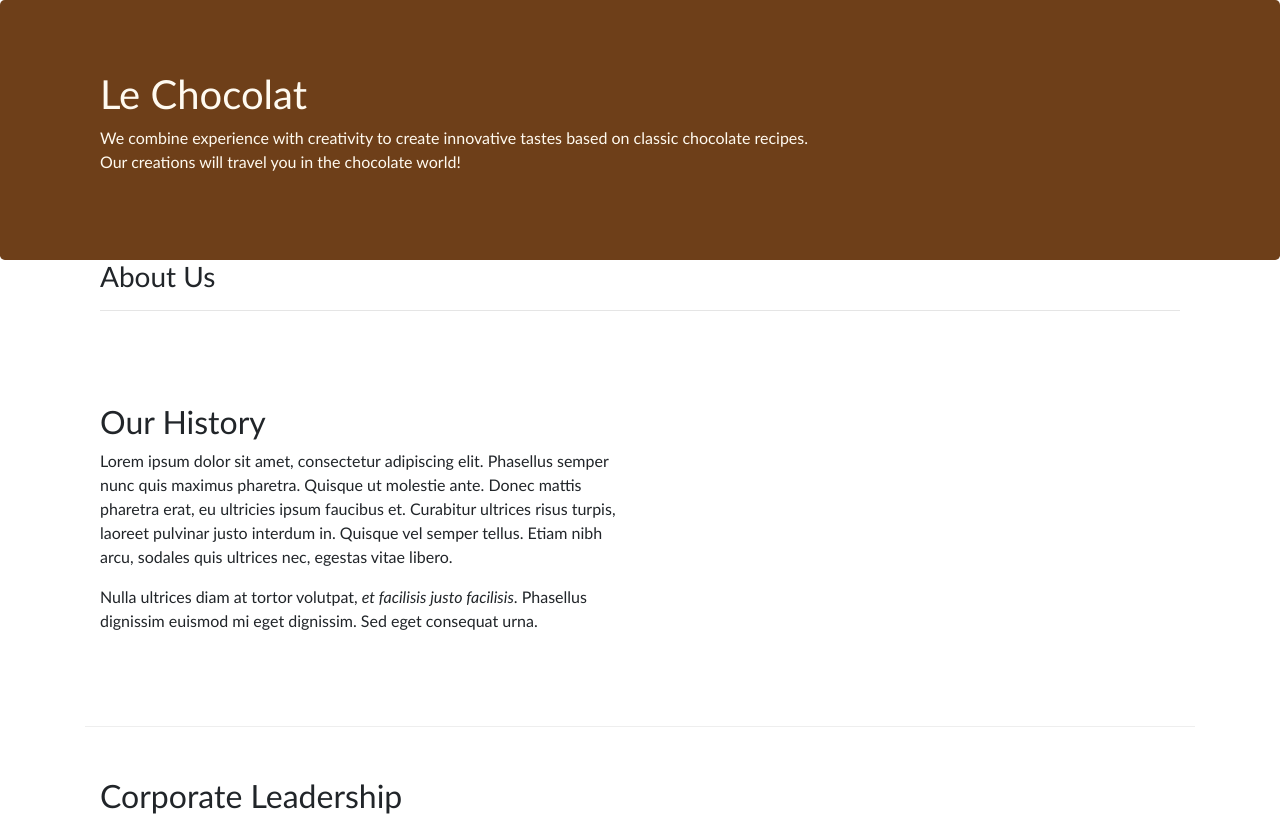
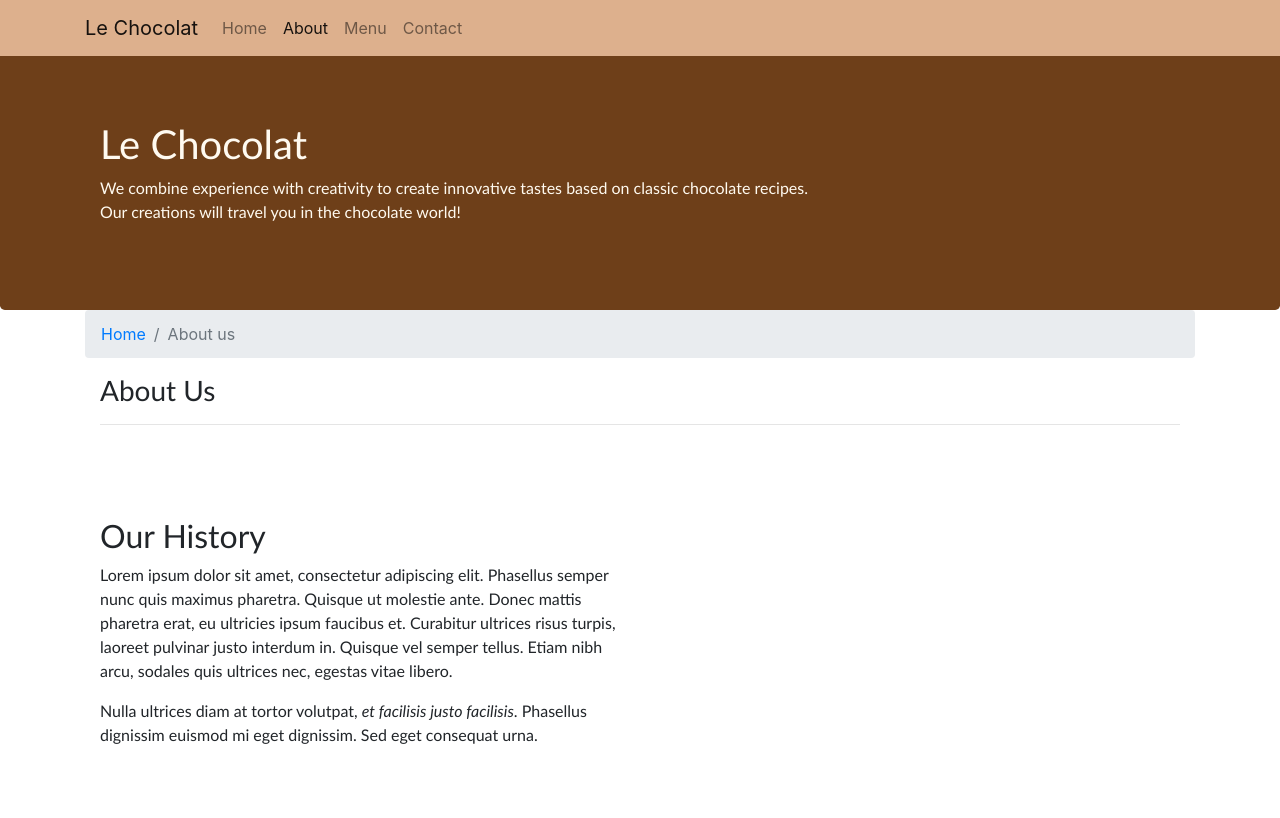
Before and after one commit to CeSeWo-LT/leChocolat, a website: page aboutus.html in a window 1280 px wide. Shown: the top 818 px of the page. Drawn offline with nearby package versions, Linux system fonts and the light colour scheme.

Commit message:
Navbar and Breadcumbs

```diff
--- a/aboutus.html
+++ b/aboutus.html
@@ -13,13 +13,30 @@
 </head>
 
 <body>
+    <nav class="navbar navbar-expand-md navbar-light bg-light fixed-top ">
+        <div class="container">
+            <a class="navbar-brand" href="./index.html">Le Chocolat</a>
+
+            <button class="navbar-toggler" type="button" data-toggle="collapse" data-target="#Navbar">
+                <span class="navbar-toggler-icon"></span>
+            </button>
+
+            <ul class="navbar-nav collapse navbar-collapse" id="Navbar">
+                <li class="nav-item"><a class="nav-link" href="./index.html">Home</a></li>
+                <li class="nav-item active"><a class="nav-link" href="#">About</a></li>
+                <li class="nav-item"><a class="nav-link" href="#">Menu</a></li>
+                <li class="nav-item"><a class="nav-link" href="#">Contact</a></li>
+            </ul>
+        </div>
+    </nav>
 
     <header class="jumbotron">
         <div class="container">
             <div class="row row-header">
                 <div class="col-12 col-sm-8">
                     <h1>Le Chocolat</h1>
-                    <p>We combine experience with creativity to create innovative tastes based on classic chocolate recipes. Our creations will travel you in the chocolate world!</p>
+                    <p>We combine experience with creativity to create innovative tastes based on classic chocolate
+                        recipes. Our creations will travel you in the chocolate world!</p>
                 </div>
                 <div class="col col-sm">
                 </div>
@@ -28,6 +45,14 @@
     </header>
 
     <div class="container">
+
+        <nav aria-label="breadcrumb">
+            <ol class="breadcrumb">
+                <li class="breadcrumb-item"><a href="./index.html">Home</a></li>
+                <li class="breadcrumb-item active" aria-current="page">About us</li>
+            </ol>
+        </nav>
+
         <div class="row-header align-items-center">
             <div class="col-12">
                 <h3>About Us</h3>
@@ -38,8 +63,12 @@
         <div class="row row-content align-items-center">
             <div class="col-12 col-sm-6">
                 <h2>Our History</h2>
-                <p>Lorem ipsum dolor sit amet, consectetur adipiscing elit. Phasellus semper nunc quis maximus pharetra. Quisque ut molestie ante. Donec mattis pharetra erat, eu ultricies ipsum faucibus et. Curabitur ultrices risus turpis, laoreet pulvinar justo interdum in. Quisque vel semper tellus. Etiam nibh arcu, sodales quis ultrices nec, egestas vitae libero. </p>
-                <p>Nulla ultrices diam at tortor volutpat, <em>et facilisis justo facilisis</em>. Phasellus dignissim euismod mi eget dignissim. Sed eget consequat urna. </p>
+                <p>Lorem ipsum dolor sit amet, consectetur adipiscing elit. Phasellus semper nunc quis maximus pharetra.
+                    Quisque ut molestie ante. Donec mattis pharetra erat, eu ultricies ipsum faucibus et. Curabitur
+                    ultrices risus turpis, laoreet pulvinar justo interdum in. Quisque vel semper tellus. Etiam nibh
+                    arcu, sodales quis ultrices nec, egestas vitae libero. </p>
+                <p>Nulla ultrices diam at tortor volutpat, <em>et facilisis justo facilisis</em>. Phasellus dignissim
+                    euismod mi eget dignissim. Sed eget consequat urna. </p>
 
             </div>
             <div>
@@ -51,13 +80,17 @@
             <div class="col-12">
                 <h2>Corporate Leadership</h2>
                 <h3>Jim Alcon <small>Chief Executive Officer </small></h3>
-                <p class="d-none d-sm-block">Jim Alcon is the CEO of our company. He is responsible for the policy and strategy of our company. </p>
-                <h3>Bill Peterson  <small>Chief Financial Officer </small></h3>
-                <p class="d-none d-sm-block">Bill Peterson is the CFO of our company. He is responsible for all the financial decisions of our company. </p>
+                <p class="d-none d-sm-block">Jim Alcon is the CEO of our company. He is responsible for the policy and
+                    strategy of our company. </p>
+                <h3>Bill Peterson <small>Chief Financial Officer </small></h3>
+                <p class="d-none d-sm-block">Bill Peterson is the CFO of our company. He is responsible for all the
+                    financial decisions of our company. </p>
                 <h3>John Cook <small>Chef</small></h3>
-                <p class="d-none d-sm-block">Our Chef, John Cook has specialized in the production of chocolates and he has created the receipts for our chocolates. </p>
-                <h3>Vasilis Wilson  <small>Sous-chef </small></h3>
-                <p class="d-none d-sm-block">Vasilis Wilson is well informed of all the current trends in pastry and contributes his innovative ideas in our products. </p>
+                <p class="d-none d-sm-block">Our Chef, John Cook has specialized in the production of chocolates and he
+                    has created the receipts for our chocolates. </p>
+                <h3>Vasilis Wilson <small>Sous-chef </small></h3>
+                <p class="d-none d-sm-block">Vasilis Wilson is well informed of all the current trends in pastry and
+                    contributes his innovative ideas in our products. </p>
 
             </div>
         </div>
--- a/css/styles.css
+++ b/css/styles.css
@@ -28,3 +28,12 @@ address{
     margin:0px;
     color:#0f0f0f;
 }
+
+body{
+    padding: 50px 0px 0px 0px;
+    z-index: 0;
+}
+
+.bg-light {
+    background-color: #ddb08d !important;
+}
```
Also changed, not shown: index.html (+20 -2 lines). Lines whose indentation alone changed are shown as unchanged.
